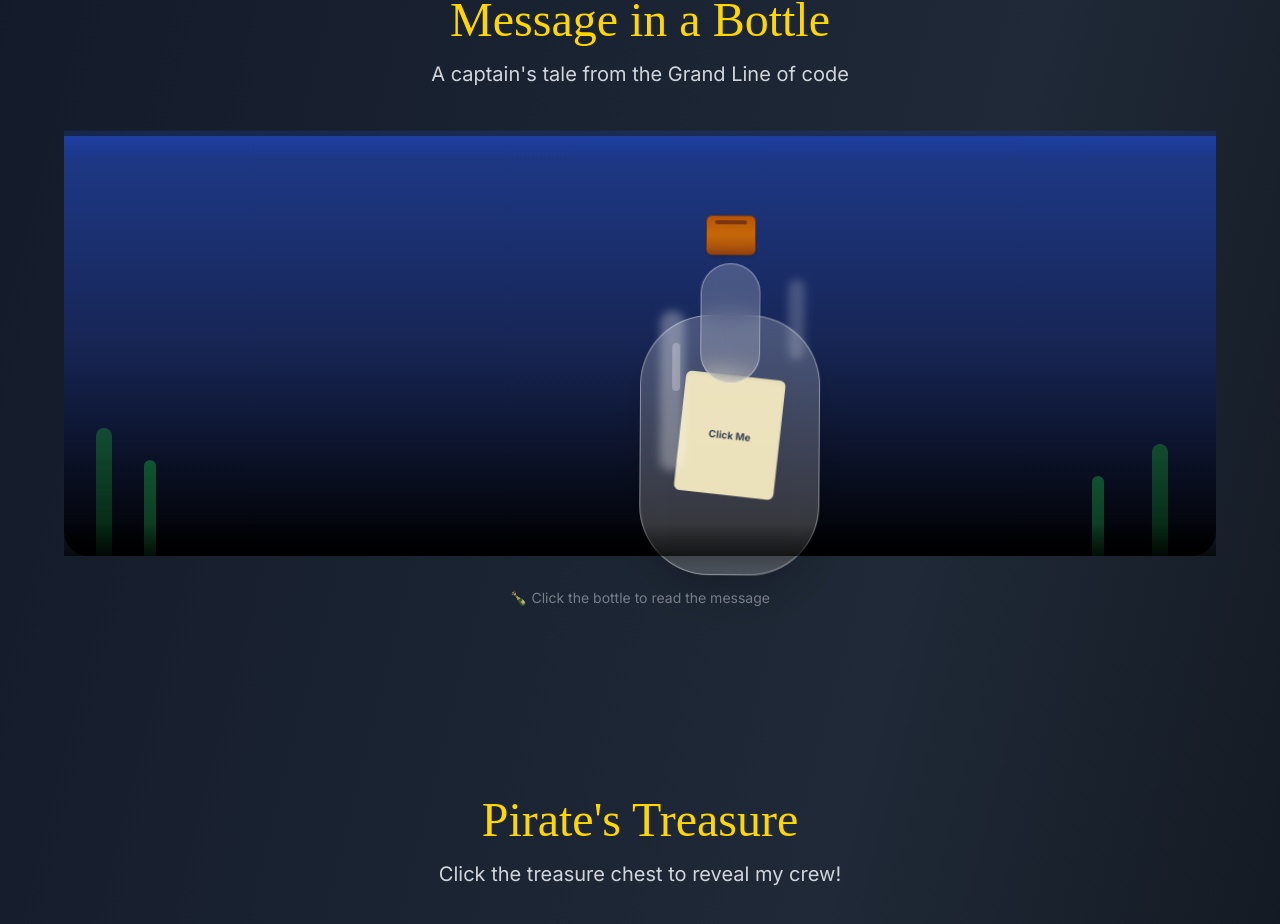
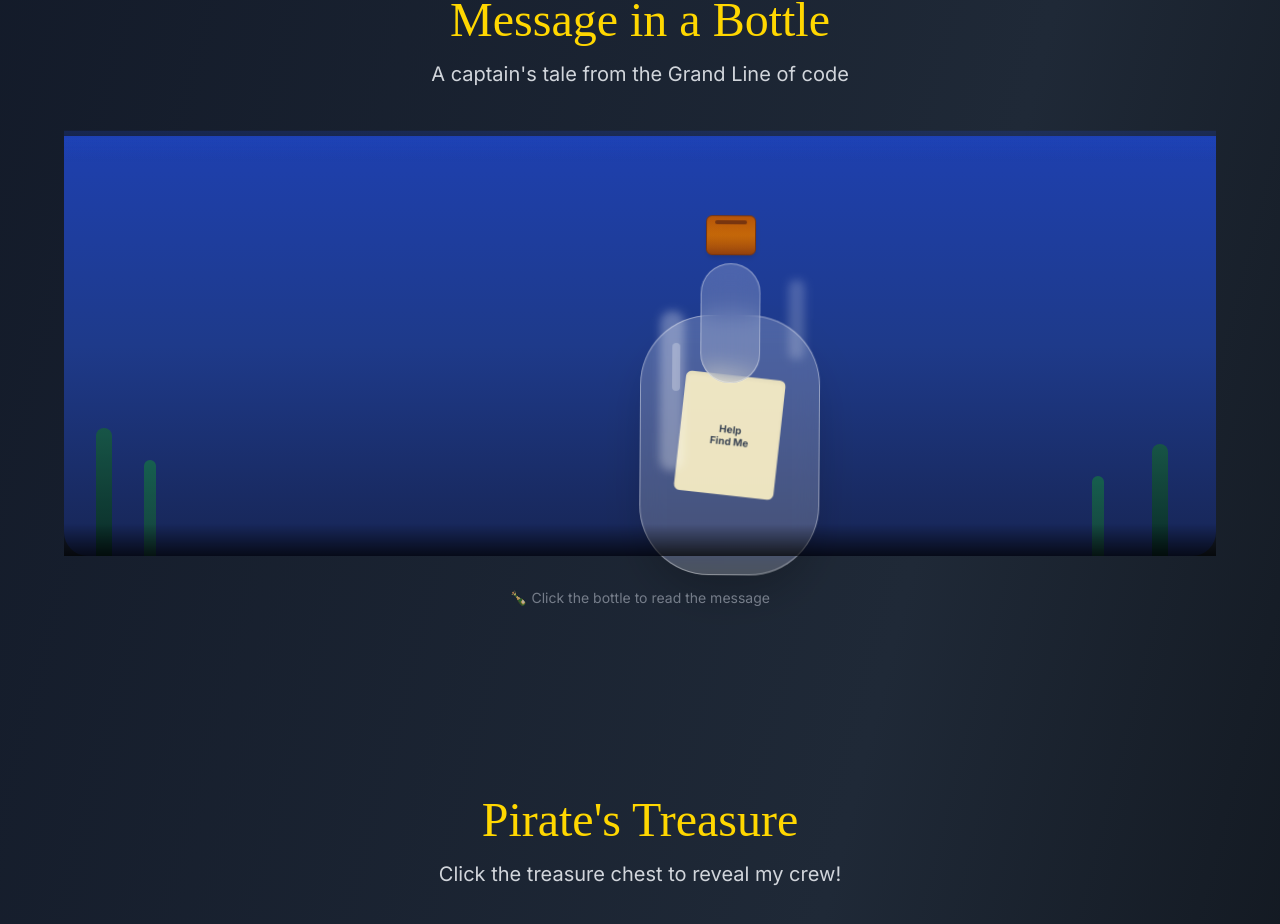
Before and after one commit to JaredGezahegn/new-portfolio, a React (Vite) app: page / in a window 1280 px wide. Shown: the part 884-1808 px from the top of the page. Built offline with nearby package versions, Linux system fonts and the light colour scheme; a web font is replaced by a local one.

Commit message:
make theme colors match between local and deployed versions

```diff
--- a/src/sections/About.jsx
+++ b/src/sections/About.jsx
@@ -48,7 +48,7 @@ const About = () => {
           {/* Ocean Scene with Bottle */}
           <div className="max-w-6xl mx-auto relative">
             {/* Sky Background */}
-            <div className="absolute inset-0 bg-gradient-to-b from-sky-400 via-sky-300 to-sky-200 dark:from-gray-800 dark:via-gray-700 dark:to-gray-600 h-64 rounded-t-3xl transition-colors duration-300">
+            <div className="absolute inset-0 bg-gradient-to-b from-sky-300 via-sky-200 to-sky-100 dark:from-gray-700 dark:via-gray-600 dark:to-gray-500 h-64 rounded-t-3xl transition-colors duration-300">
               {/* Clouds */}
               <div className="absolute top-8 left-1/4 w-16 h-8 bg-white/70 dark:bg-gray-400/50 rounded-full blur-sm"></div>
               <div className="absolute top-12 right-1/3 w-20 h-10 bg-white/60 dark:bg-gray-400/40 rounded-full blur-sm"></div>
@@ -56,7 +56,7 @@ const About = () => {
             </div>
 
             {/* Ocean */}
-            <div className="relative h-[420px] bg-gradient-to-b from-blue-500 via-blue-600 to-blue-800 dark:from-blue-900 dark:via-blue-950 dark:to-black rounded-b-3xl transition-colors duration-300">
+            <div className="relative h-[420px] bg-gradient-to-b from-blue-400 via-blue-500 to-blue-700 dark:from-blue-800 dark:via-blue-900 dark:to-blue-950 rounded-b-3xl transition-colors duration-300">
               {/* Waves */}
               <motion.div
                 animate={{ y: [0, -10, 0] }}
@@ -119,7 +119,9 @@ const About = () => {
                     {/* Message inside */}
                     <div className="absolute bottom-20 left-1/2 -translate-x-1/2 w-[100px] h-[120px] bg-amber-100/90 rounded-md shadow-inner rotate-6 flex items-center justify-center">
                       <div className="text-[10px] text-gray-700 leading-tight px-2 text-center font-bold">
-                        Click Me
+                        Help
+                        <br />
+                        Find Me
                       </div>
                     </div>
 
```
